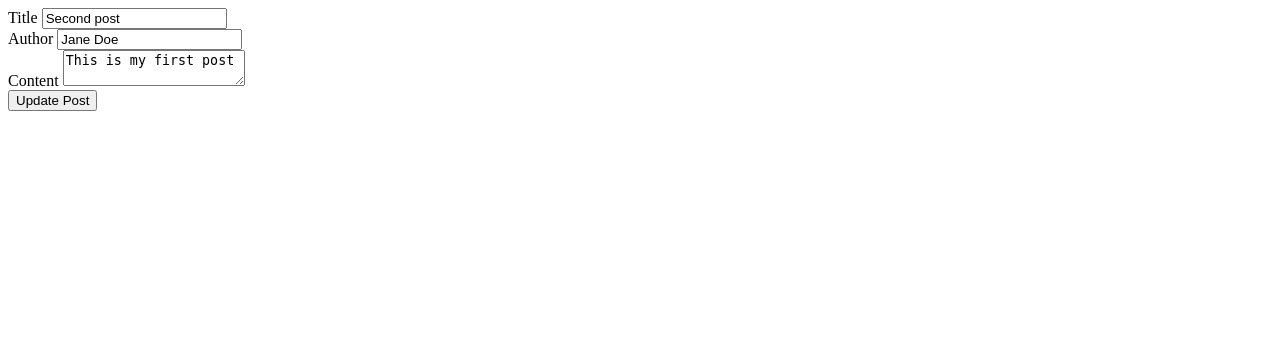
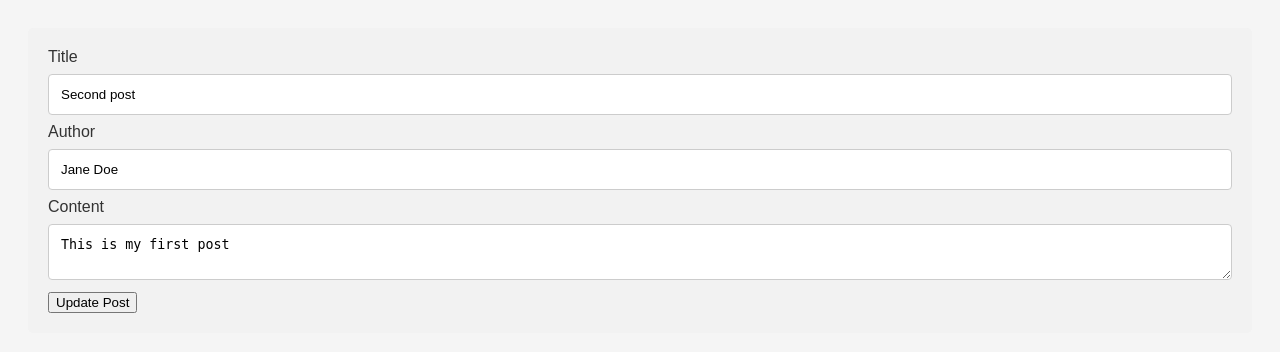
Before and after one commit to Seshalakshmi/Masterblog, a Flask app: page /update/2 in a window 1280 px wide. Shown: the top 352 px of the page. Run offline with Flask 3, Linux system fonts and the light colour scheme.

Commit message:
Applied css for form tag

```diff
--- a/app.py
+++ b/app.py
@@ -45,8 +45,6 @@ def add():
 
 @app.route('/delete/<int:post_id>')
 def delete(post_id):
-    # Find the blog post with the given id and remove it from the list
-    # Redirect back to the home page
     blog_posts = read_data()
     for posts in blog_posts:
         if posts['id'] == post_id:
@@ -81,8 +79,6 @@ def update(post_id):
         write_data(blog_posts)
         return redirect(url_for('index'))
 
-    # Else, it's a GET request
-    # So display the update.html page
     return render_template('update.html', post=post)
 
 
--- a/data.json
+++ b/data.json
@@ -1 +1 @@
-[{"id": 1, "author": "John Doe", "title": "First Post", "content": "This is my post.\r\n", "likes": 3}, {"id": 2, "author": "Jane Doe", "title": "Second post", "content": "This is my first post", "likes": 1}]
+[{"id": 2, "author": "Jane Doe", "title": "Second post", "content": "This is my first post", "likes": 1}, {"id": 3, "author": "Jane Doe", "title": "First Post", "content": "This is my post"}]
--- a/static/style.css
+++ b/static/style.css
@@ -25,3 +25,46 @@ h1 {
 .post p {
     margin: 10px 0;
 }
+
+form {
+  border-radius: 5px;
+  background-color: #f2f2f2;
+  padding: 20px;
+}
+
+label {display: block;}
+
+input[type=text], select {
+  width: 100%;
+  padding: 12px;
+  margin: 8px 0;
+  display: inline-block;
+  border: 1px solid #ccc;
+  border-radius: 4px;
+  box-sizing: border-box;
+}
+
+textarea, select {
+  width: 100%;
+  padding: 12px;
+  margin: 8px 0;
+  display: inline-block;
+  border: 1px solid #ccc;
+  border-radius: 4px;
+  box-sizing: border-box;
+}
+
+input[type=submit] {
+  width: 100%;
+  background-color: #4CAF50;
+  color: white;
+  padding: 14px;
+  margin: 8px 0;
+  border: none;
+  border-radius: 4px;
+  cursor: pointer;
+}
+
+button:hover {
+  background-color: #45a049;
+}
--- a/templates/update.html
+++ b/templates/update.html
@@ -2,7 +2,9 @@
 <html lang="en">
 <head>
     <meta charset="UTF-8">
+    <meta name="viewport" content="width=device-width, initial-scale=1.0">
     <title>Update Post</title>
+    <link rel="stylesheet" href="{{ url_for('static', filename='style.css') }}">
 </head>
 <body>
     <form action="/update/{{ post['id'] }}" method="POST">
```
